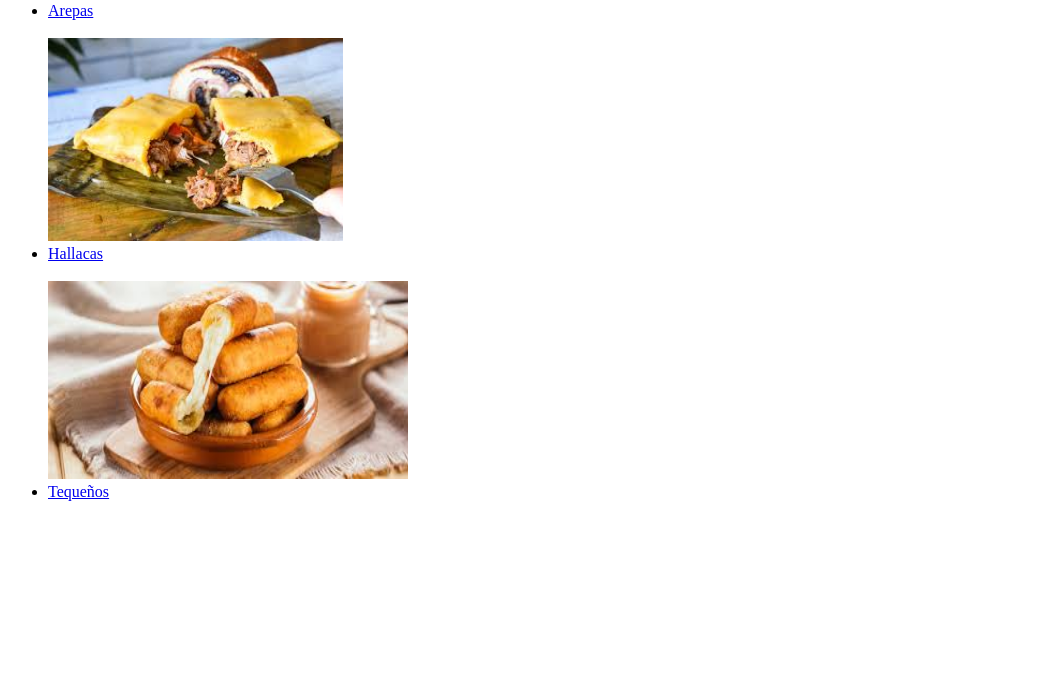
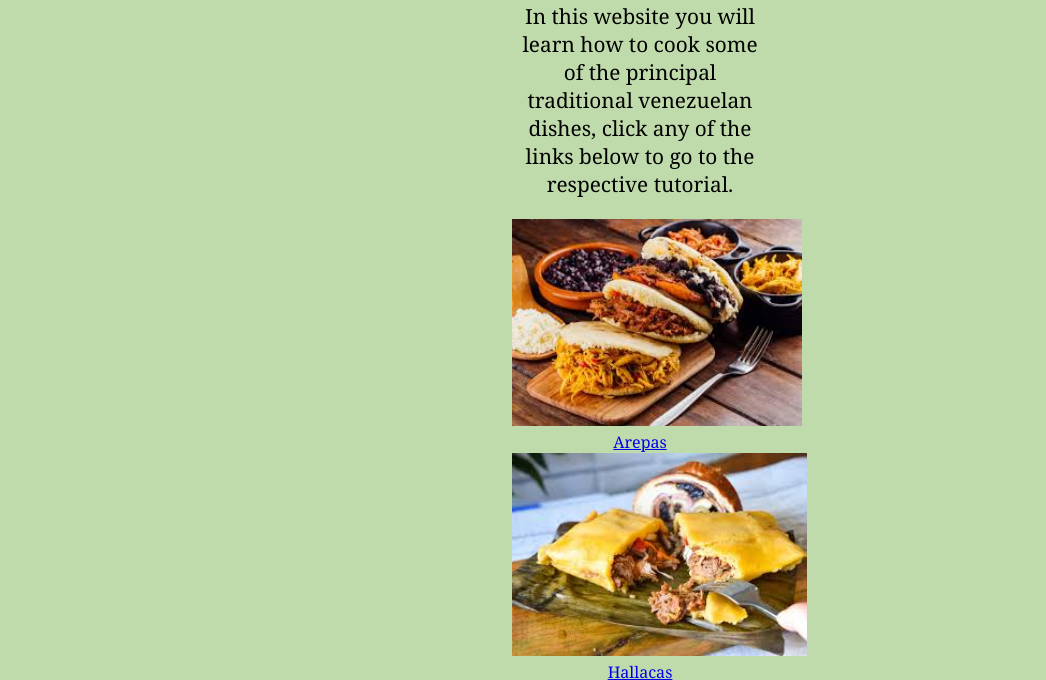
Before and after one commit to Ssj400/odin-recipes, a plain HTML site: page index.html in a window 1280 px wide. Shown: the part 323-1003 px from the top of the page, without its empty margins (0-1046 px from the left). Before the commit the page ends 840 px from the top, so only its background shows below. Drawn offline with Linux system fonts and the light colour scheme.

Commit message:
Created style.css file
Included new styles to all the pages

```diff
--- a/index.html
+++ b/index.html
@@ -4,29 +4,31 @@
 <head>
     <meta charset="UTF-8">
     <meta name="viewport" content="width=device-width, initial-scale=1.0">
+    <link rel="stylesheet" href="style.css">
     <title>Odin recipes</title>
 </head>
 
 <body>
+    <div class="title">
     <h1>Odin recipes</h1>
-    <p>
+    <p class="normal_text">
         In this website you will learn how to cook some of the
         principal traditional venezuelan dishes, click any of the
         links below to go to the respective tutorial.
     </p>
-    <ul>
-        <img src="media/Arepas_presentation.jpg"
+
+        <img class="inductive_image" src="media/Arepas_presentation.jpg"
         alt="Arepas" width="290" height="207">
-        <li><a href="./recipes/arepas.html">Arepas</a></li>
+        <a href="./recipes/arepas.html">Arepas</a>
         <br>
-        <img src="media/Hallacas_presentation.jpg"
+        <img class="inductive_image" src="media/Hallacas_presentation.jpg"
         alt="hallacas" width="295" height="203">
-        <li><a href="./recipes/hallacas.html">Hallacas</a></li>
+        <a href="./recipes/hallacas.html">Hallacas</a>
         <br>
-        <img src="media/Tequeños_presentation.jpg"
+        <img class="inductive_image" src="media/Tequeños_presentation.jpg"
         alt="Tequeños" width="360" height="198">
-        <li><a href="./recipes/tequenos.html">Tequeños</a></li>
-    </ul>
+        <a href="./recipes/tequenos.html">Tequeños</a>
+</div>
 </body>
 
 </html>
--- /dev/null
+++ b/style.css
@@ -0,0 +1,34 @@
+* {
+    background-color:  #c0dbab;
+    font-family: Cambria, Cochin, Georgia, Times, 'Times New Roman', serif;
+    text-align: center;
+}
+
+body {
+    margin-left: 20vw;
+    margin-right: 20vw;
+}
+
+p,
+li {
+    font-size:130%;
+}
+
+div {
+    margin-left: 20vw;
+    margin-right: 20vw;
+    text-align: center;
+}
+
+h1 {
+    font-size: 10vh;
+}
+
+
+.inductive_list {
+    list-style-type:none;
+}
+
+.inductive_images {
+    width: 100vw;
+}
```
Also changed, not shown: recipes/arepas.html (+1 -0 lines), recipes/hallacas.html (+1 -0 lines), recipes/tequenos.html (+1 -0 lines).
